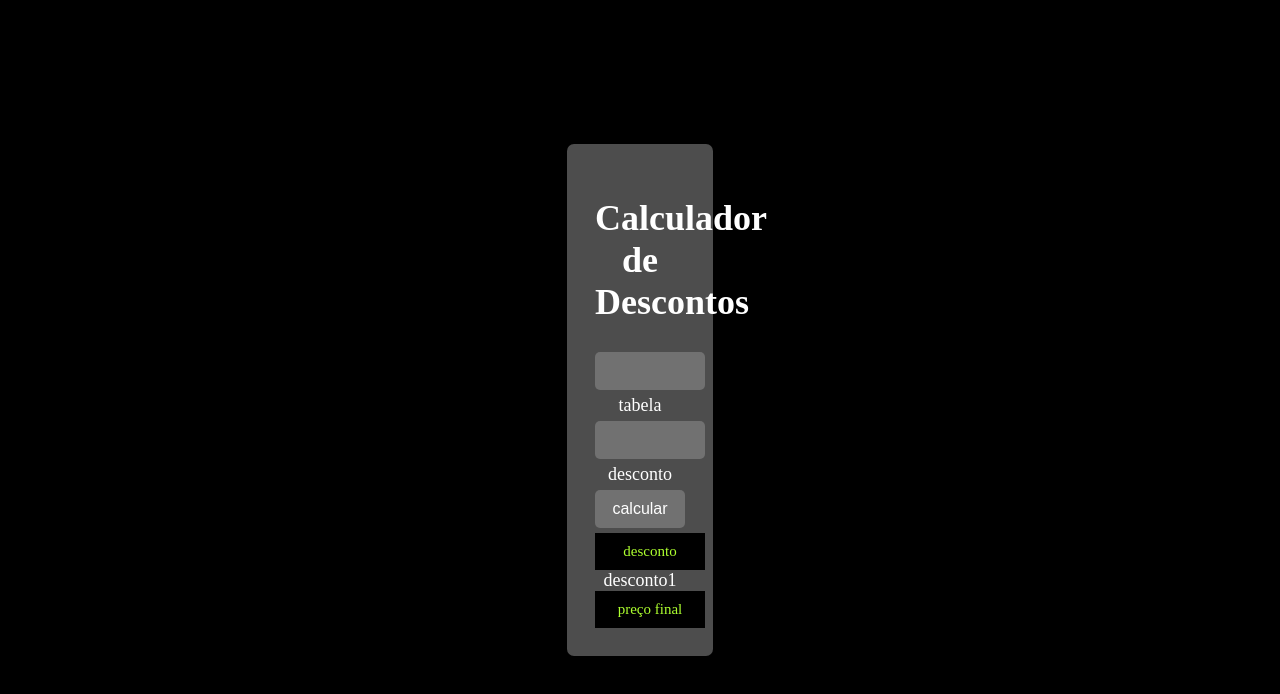
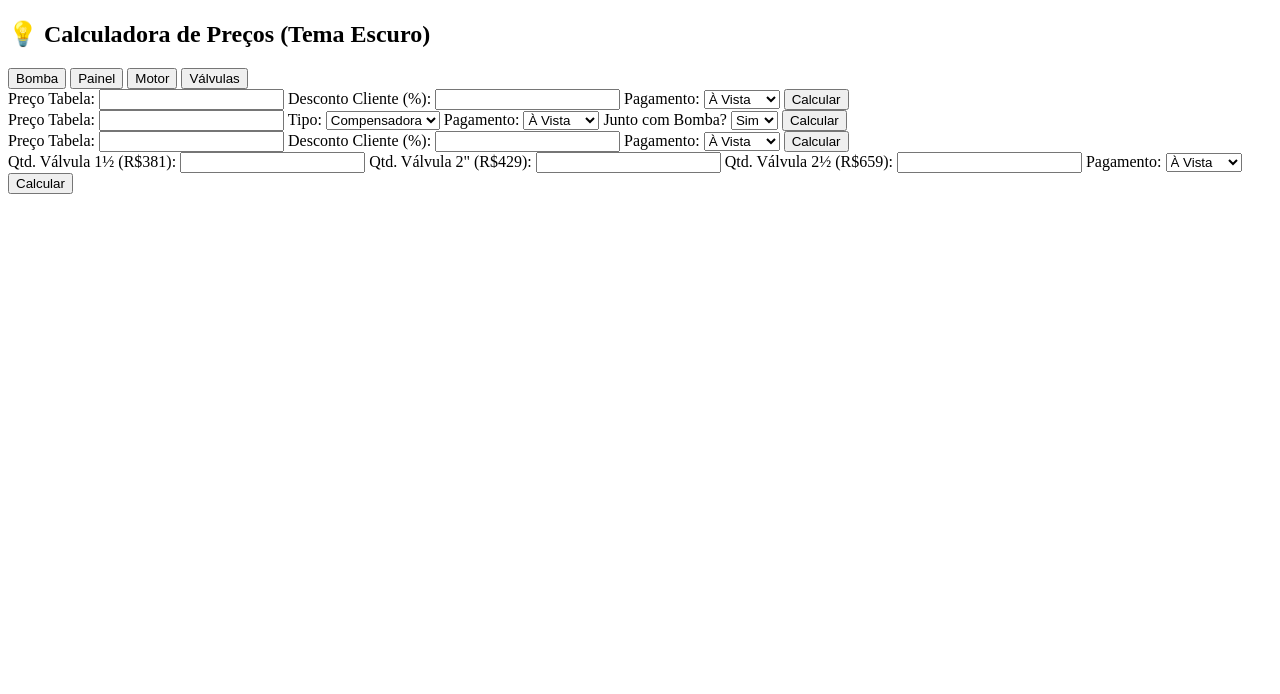
Before and after one commit to curiosojj/Calculator, a plain HTML site: page Calculator-main/vendas/index.html in a window 1280 px wide. Drawn offline with Linux system fonts and the light colour scheme.

Commit message:
atualisaçao

```diff
--- a/Calculator-main/vendas/index.html
+++ b/Calculator-main/vendas/index.html
@@ -1,29 +1,85 @@
 <!DOCTYPE html>
 <html lang="pt-br">
 <head>
-    <meta charset="UTF-8">
-    <meta name="viewport" content="width=device-width, initial-scale=1.0">
-    <title>projeto vanbro</title>
-    <link rel="stylesheet" href="style.css">
+  <meta charset="UTF-8">
+  <title>Calculadora - Tema Escuro</title>
+  <style></style>
 </head>
 <body>
-    <div class="elements">
-        <h1>Calculador de Descontos</h1>
 
-        <input id="tab" type="number">tabela</input>
+<h2>💡 Calculadora de Preços (Tema Escuro)</h2>
 
-        <input id="descont" type="number">desconto</input>
+<div class="tabs">
+  <button class="tab-btn active" onclick="mostrarTab('bomba', this)">Bomba</button>
+  <button class="tab-btn" onclick="mostrarTab('painel', this)">Painel</button>
+  <button class="tab-btn" onclick="mostrarTab('motor', this)">Motor</button>
+  <button class="tab-btn" onclick="mostrarTab('valvulas', this)">Válvulas</button>
+</div>
 
+<div class="form-container active" id="bomba">
+  <label>Preço Tabela:</label>
+  <input type="number" id="precoBomba">
+  <label>Desconto Cliente (%):</label>
+  <input type="number" id="descBomba">
+  <label>Pagamento:</label>
+  <select id="pagaBomba">
+    <option value="avista">À Vista</option>
+    <option value="faturado">Faturado</option>
+  </select>
+  <button onclick="calcBomba()">Calcular</button>
+  <div class="resultado" id="resBomba"></div>
+</div>
 
+<div class="form-container" id="painel">
+  <label>Preço Tabela:</label>
+  <input type="number" id="precoPainel">
+  <label>Tipo:</label>
+  <select id="tipoPainel">
+    <option value="compensadora">Compensadora</option>
+    <option value="normal">Normal</option>
+  </select>
+  <label>Pagamento:</label>
+  <select id="pagaPainel">
+    <option value="avista">À Vista</option>
+    <option value="faturado">Faturado</option>
+  </select>
+  <label>Junto com Bomba?</label>
+  <select id="juntaPainel">
+    <option value="sim">Sim</option>
+    <option value="nao">Não</option>
+  </select>
+  <button onclick="calcPainel()">Calcular</button>
+  <div class="resultado" id="resPainel"></div>
+</div>
 
-        <button id="bt">calcular</button>
-        <div class="desconto">desconto</div>
-        <div class="desconto1">desconto1</div>
-        <div class="final">preço final</div>
+<div class="form-container" id="motor">
+  <label>Preço Tabela:</label>
+  <input type="number" id="precoMotor">
+  <label>Desconto Cliente (%):</label>
+  <input type="number" id="descMotor">
+  <label>Pagamento:</label>
+  <select id="pagaMotor">
+    <option value="avista">À Vista</option>
+    <option value="faturado">Faturado</option>
+  </select>
+  <button onclick="calcMotor()">Calcular</button>
+  <div class="resultado" id="resMotor"></div>
+</div>
 
-    </div>
+<div class="form-container" id="valvulas">
+  <label>Qtd. Válvula 1½ (R$381):</label>
+  <input type="number" id="val1">
+  <label>Qtd. Válvula 2" (R$429):</label>
+  <input type="number" id="val2">
+  <label>Qtd. Válvula 2½ (R$659):</label>
+  <input type="number" id="val3">
+  <label>Pagamento:</label>
+  <select id="pagaValvula">
+    <option value="avista">À Vista</option>
+    <option value="faturado">Faturado</option>
+  </select>
+  <button onclick="calcValvula()">Calcular</button>
+  <div class="resultado" id="resValvula"></div>
+</div>
 
-
-    <script src="main.js"></script>
-</body>
-</html>
+<script><script/>
--- a/Calculator-main/vendas/main.js
+++ b/Calculator-main/vendas/main.js
@@ -1,29 +1,32 @@
-const Button = document.querySelector('#bt');
-const Tab = document.querySelector('#tab');
-const Descont = document.querySelector('#descont');
-const DescResult = document.querySelector('.desconto');
-const FinalResult = document.querySelector('.final');
-const IpiResult = document.querySelector('.ipi');
-const FinanceResult = document.querySelector('.finance');
-
-
-
-
-Button.addEventListener('click', ()=>{
-let calculo = Tab.value * Descont.value / 100;
-let valorDesc1 = Tab.value - calculo ;
-let IpiResult = valorDesc1 + (valorDesc1 * 0.03); // Assuming a 3% IPI for the final price
-let FinanceResult = IpiResult + (IpiResult * 0.0325); // Assuming a 4% finance charge on the IPI result
-let valorFinal = FinanceResult.toFixed(2); // Final price rounded to 2 decimal places
-
-
-
-
-
-
-    DescResult.innerHTML = `.desconto: ${calculo}`;
-    DescResult.innerHTML = `.desconto1: ${valorDesc1}`;
-    IpiResult.innerHTML = `.ipi: ${IpiResult}`;
-    FinanceResult.innerHTML = `.finance: ${FinanceResult}`;
-    FinalResult.innerHTML = `.final: ${valorFinal}`;
-});
+function mostrarTab(tabId, btn) {
+  document.querySelectorAll('.form-container').forEach(el => el.classList.remove('active'));
+  document.querySelectorAll('.tab-btn').forEach(b => b.classList.remove('active'));
+  document.getElementById(tabId).classList.add('active');
+  btn.classList.add('active');
+}
+function calcBomba() {
+  let valor = parseFloat(document.getElementById("precoBomba").value);
+  let desc = parseFloat(document.getElementById("descBomba").value);
+  let tipo = document.getElementById("pagaBomba").value;
+  let descontado = valor - (valor * desc / 100);
+  let financeiro = tipo === "faturado" ? descontado * 0.03 : 0;
+  let subtotal = descontado + financeiro;
+  let ipi = subtotal * 0.0325;
+  let total = subtotal + ipi;
+  document.getElementById("resBomba").innerHTML =
+    `Final: R$ ${total.toFixed(2)}<br>(Desconto: R$ ${descontado.toFixed(2)}, Financeiro: R$ ${financeiro.toFixed(2)}, IPI: R$ ${ipi.toFixed(2)})`;
+}
+function calcPainel() {
+  let base = parseFloat(document.getElementById("precoPainel").value);
+  let tipo = document.getElementById("tipoPainel").value;
+  let paga = document.getElementById("pagaPainel").value;
+  let junto = document.getElementById("juntaPainel").value;
+  base += tipo === "compensadora" ? 175 : 92;
+  let comDesconto = base - (base * 0.30);
+  let financeiro = paga === "faturado" ? comDesconto * 0.03 : 0;
+  let subtotal = comDesconto + financeiro;
+  let ipi = subtotal * (junto === "sim" ? 0.0325 : 0.0975);
+  let total = subtotal + ipi;
+  document.getElementById("resPainel").innerHTML =
+    `Final: R$ ${total.toFixed(2)}<br>(Desconto: R$ ${comDesconto.toFixed(2)}, Financeiro: R$ ${financeiro.toFixed(2)}, IPI: R$ ${ipi.toFixed(2)})`;
+}
--- a/Calculator-main/vendas/style.css
+++ b/Calculator-main/vendas/style.css
@@ -1,113 +1,62 @@
-
-body{
-    background-color: black;
-    margin: 0;
+ body {
+      font-family: 'Segoe UI', sans-serif;
+      margin: 20px;
+      background-color: #121212;
+      color: #e0e0e0;
+    }
+    h2 {
+      margin-bottom: 10px;
+      color: #ffffff;
+    }
+    .tabs {
       display: flex;
-    min-height: 100vh;
-    justify-content: center;
-    align-items: center;
-    color: aliceblue;
-
+      gap: 10px;
+      margin-bottom: 20px;
     }
-
-.elements {
-    background-color: rgba(255, 255, 255, .3);
-    padding: 28px;
-    border-radius: 7px;
+    .tab-btn {
+      padding: 10px 15px;
+      background-color: #2c2c2c;
+      border: none;
+      color: #fff;
+      cursor: pointer;
+      border-radius: 4px;
+    }
+    .tab-btn.active {
+      background-color: #4c4c4c;
+    }
+    .form-container {
+      display: none;
+      background-color: #1e1e1e;
+      padding: 20px;
+      border-radius: 6px;
+      box-shadow: 0 0 10px rgba(0,0,0,0.6);
+    }
+    .form-container.active {
+      display: block;
+    }
+    label {
+      margin-top: 10px;
+    }
+    input[type="number"], select {
+      width: 100%;
+      padding: 8px;
+      margin: 6px 0 12px;
+      background-color: #2c2c2c;
+      color: #e0e0e0;
+      border: 1px solid #444;
+      border-radius: 4px;
+    }
+    button {
+      margin-top: 10px;
+      padding: 8px 16px;
+      background-color: #2962ff;
       color: white;
-    box-shadow: 0 10px 10px rgba(0, 0, 0, .3);
-    width: 90px;
-    margin: 10px;
-    max-width: 450px;
-    text-align: center;
-    font-size: 18px;
-    font-weight: 500;
-
-
-
-}
-
-.desconto {
-    font-size: 15px;
-    background-color: black;
-    color: greenyellow;
-    padding: 10px;
-    margin: 1px;
-    width: 90px;
-    margin: 0;
-    display: flex;
-    justify-content: center;
-    align-items: center;
-
-}
-
-.final {
-    font-size: 15px;
-    background-color: black;
-    color: greenyellow;
-    padding: 10px;
-    margin: 1px;
-    width: 90px;
-    margin: 0;
-    display: flex;
-    justify-content: center;
-    align-items: center;
-
-
-
-}
-
-.ipi {
-    font-size: 15px;
-    background-color: black;
-    color: greenyellow;
-    padding: 10px;
-    margin: 1px;
-    width: 90px;
-    margin: 0;
-    display: flex;
-    justify-content: center;
-    align-items: center;
-
-}
-
-.finance {
-    font-size: 15px;
-    background-color: black;
-    color: greenyellow;
-    padding: 10px;
-    margin: 1px;
-    width: 90px;
-    margin: 0;
-    display: flex;
-    justify-content: center;
-    align-items: center;
-
-}
-
-input {
-    width: 100%;
-    padding: 10px;
-    margin: 5px 0;
       border: none;
-    border-radius: 5px;
-    background-color: rgba(255, 255, 255, .2);
-    color: white;
-    font-size: 16px;
-}
-
-button {
-    width: 100%;
-    padding: 10px;
-    margin: 5px 0;
-    border: none;
-    border-radius: 5px;
-    background-color: rgba(255, 255, 255, .2);
-    color: white;
-    font-size: 16px;
+      border-radius: 4px;
       cursor: pointer;
     }
-
-button:hover {
-    background-color: rgba(255, 255, 255, .4);
+    .resultado {
+      margin-top: 15px;
+      font-weight: bold;
+      color: #76ff03;
     }
```
Lines whose indentation alone changed are shown as unchanged.
